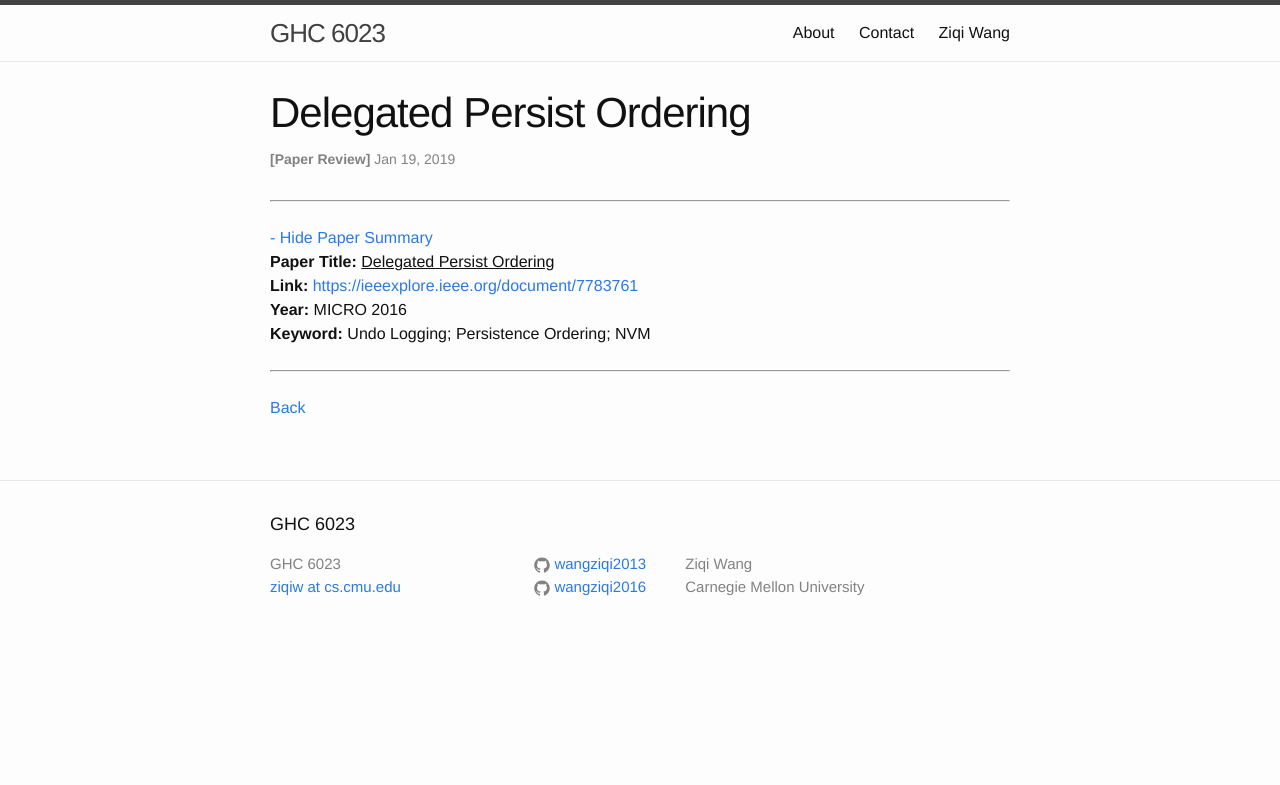
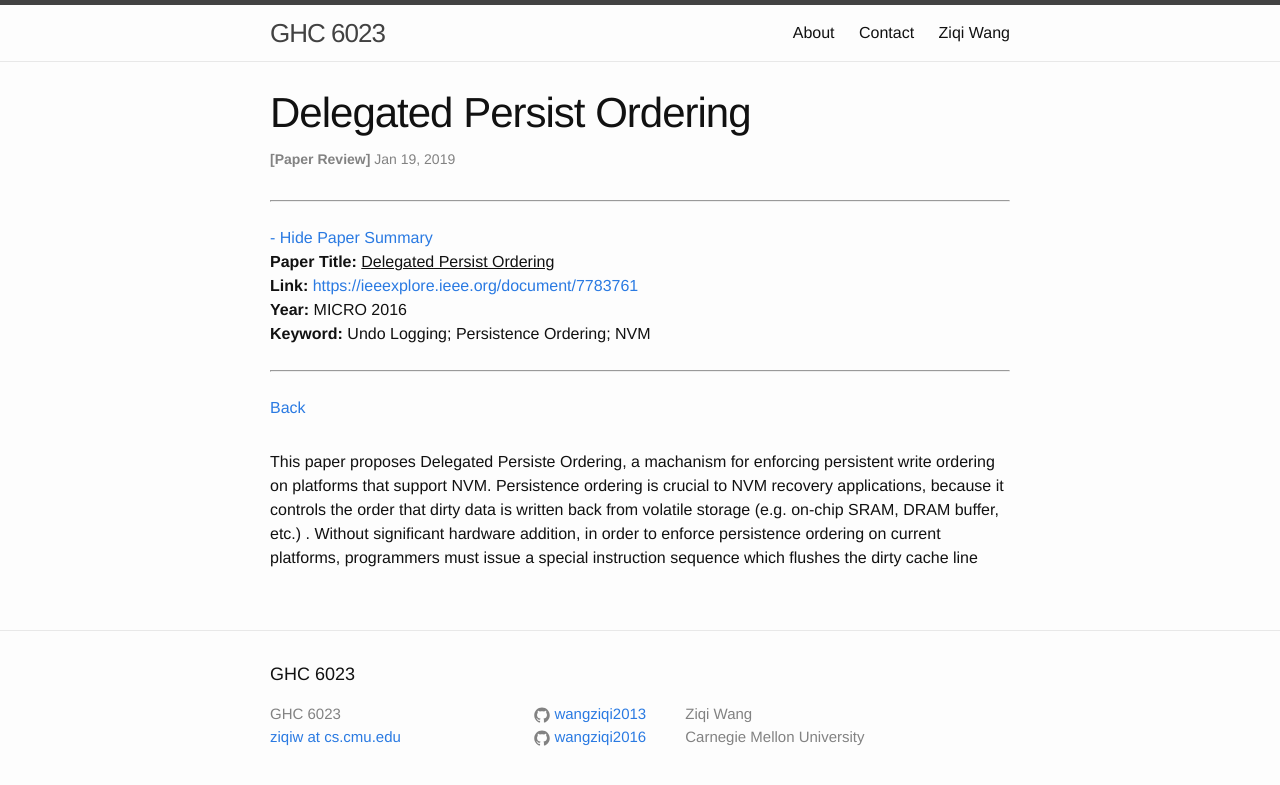
Before and after one commit to wangziqi2013/wangziqi2013.github.io, a Jekyll site: the page built from _posts/2019-01-19-delegated-persist-ordering.markdown, in a window 1280 px wide. Shown: the top 785 px of the page. Built offline with Jekyll 4.4.1, drawn with Linux system fonts in a browser that asks for light colours.

Commit message:
Adding reason of ordering

```diff
--- a/_posts/2019-01-19-delegated-persist-ordering.markdown
+++ b/_posts/2019-01-19-delegated-persist-ordering.markdown
@@ -12,3 +12,8 @@ htm_cd:
 htm_cr:
 version_mgmt:
 ---
+
+This paper proposes Delegated Persiste Ordering, a machanism for enforcing persistent write ordering on platforms
+that support NVM. Persistence ordering is crucial to NVM recovery applications, because it controls the order that dirty
+data is written back from volatile storage (e.g. on-chip SRAM, DRAM buffer, etc.) . Without significant hardware addition, in order to enforce persistence ordering on current platforms,
+programmers must issue a special instruction sequence which flushes the dirty cache line
```
